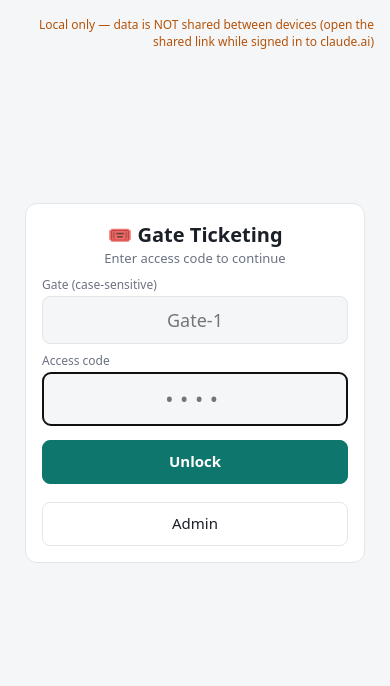
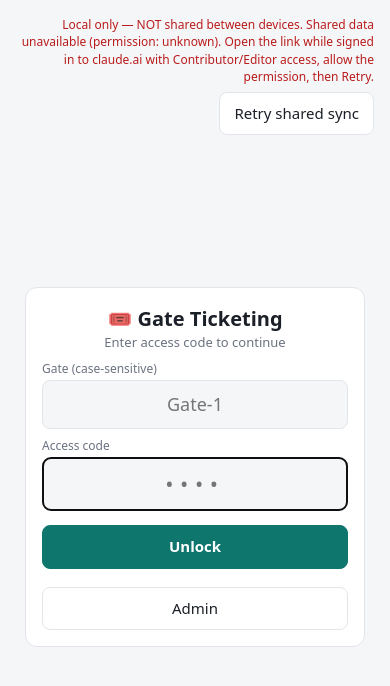
Before and after one commit to skenze9135/check-in_system, a plain HTML site: page index.html in a window 390 px wide. Drawn offline with nearby package versions, Linux system fonts and the light colour scheme.

Commit message:
synch_fix-1

```diff
--- a/index.html
+++ b/index.html
@@ -45,6 +45,7 @@
 <body>
 <div class="wrap">
 <div id="syncb" class="mu" style="text-align:right;font-size:12px;margin-bottom:6px"></div>
+<div style="text-align:right;margin-bottom:8px"><button id="syncretry" class="hide" type="button">Retry shared sync</button> <button id="syncperm" class="hide" type="button">Permissions</button></div>
 <div id="adm" class="card hide"></div>
 
 <!-- PAGE 1: ACCESS CODE -->
@@ -499,9 +500,24 @@
 async function dbDel(path){ if (!dbx) return; try { await dbx.doc(path).delete(); } catch(e){ setSync("Delete not synced (" + ((e && e.code) || "error") + ")", "er"); } }
 const syncMember = m => dbSet("members/" + m.no, m);
 const hash36 = t => { let h = 5381; for (let i = 0; i < t.length; i++) h = ((h << 5) + h + t.charCodeAt(i)) | 0; return (h >>> 0).toString(36); };
-(async () => {
+let permNs = null, permState = "unknown";
+async function initSync(){
+  if (dbx) return;
+  setSync("Connecting to shared data…");
+  try {
+    permNs = (window.claude && claude.use) ? await claude.use("permissions") : null;
+    if (permNs){
+      permState = await permNs.state("db");
+      if (permState === "prompt"){ const q = await permNs.request(["db"]); permState = q.db || permState; }
+    }
+  } catch(e){}
   try { dbx = (window.claude && claude.use) ? await claude.use("db") : null; } catch(e){ dbx = null; }
-  if (!dbx){ setSync("Local only — data is NOT shared between devices (open the shared link while signed in to claude.ai)", "wa"); return; }
+  $("syncretry").classList.toggle("hide", !!dbx);
+  $("syncperm").classList.toggle("hide", !(permNs && !dbx));
+  if (!dbx){
+    setSync("Local only — NOT shared between devices. Shared data unavailable (permission: " + permState + "). Open the link while signed in to claude.ai with Contributor/Editor access, allow the permission, then Retry.", "er");
+    return;
+  }
   setSync("Connecting to shared data…");
   const L = {m: members.slice(), e: entries.map(x => ({...x})), s: sessions.slice()};   // this device's data, for one-time merge
   const got = {}; let ready = false;
@@ -533,8 +549,12 @@
     for (const x of add.e) await dbSet("entries/" + x.id, x);
     try { localStorage.setItem("gt_migrated", "1"); } catch(e){}
   }
+  const soft = {};
+  setTimeout(() => {   // if no server-definitive snapshot arrives, show what we have (no one-time merge)
+    if (!ready && soft.m && soft.e && soft.s){ ready = true; applyAll(soft); setSync("Shared data loaded (waiting for server confirmation)", "wa"); }
+  }, 6000);
   const onSnap = (k, snap) => {
-    if (snap.metadata.fromCache) return;            // wait for the server-definitive view
+    if (snap.metadata.fromCache){ soft[k] = snap.docs.map(d => d.data()); if (ready) applyAll({[k]: soft[k]}); return; }
     got[k] = snap.docs.map(d => d.data());
     if (!ready){ if (got.m && got.e && got.s) firstRun(); return; }
     applyAll({[k]: got[k]});
@@ -543,7 +563,10 @@
   dbx.collection("members").onSnapshot(s => onSnap("m", s), err);
   dbx.collection("entries").onSnapshot(s => onSnap("e", s), err);
   dbx.collection("sessions").onSnapshot(s => onSnap("s", s), err);
-})();
+}
+$("syncretry").onclick = initSync;
+$("syncperm").onclick = async () => { try { await permNs.manage(); } catch(e){} initSync(); };
+initSync();
 
 $("q").oninput = render;
 $("vsess").onchange = () => { viewSess = $("vsess").value; $("out").classList.add("hide"); render(); };
```
